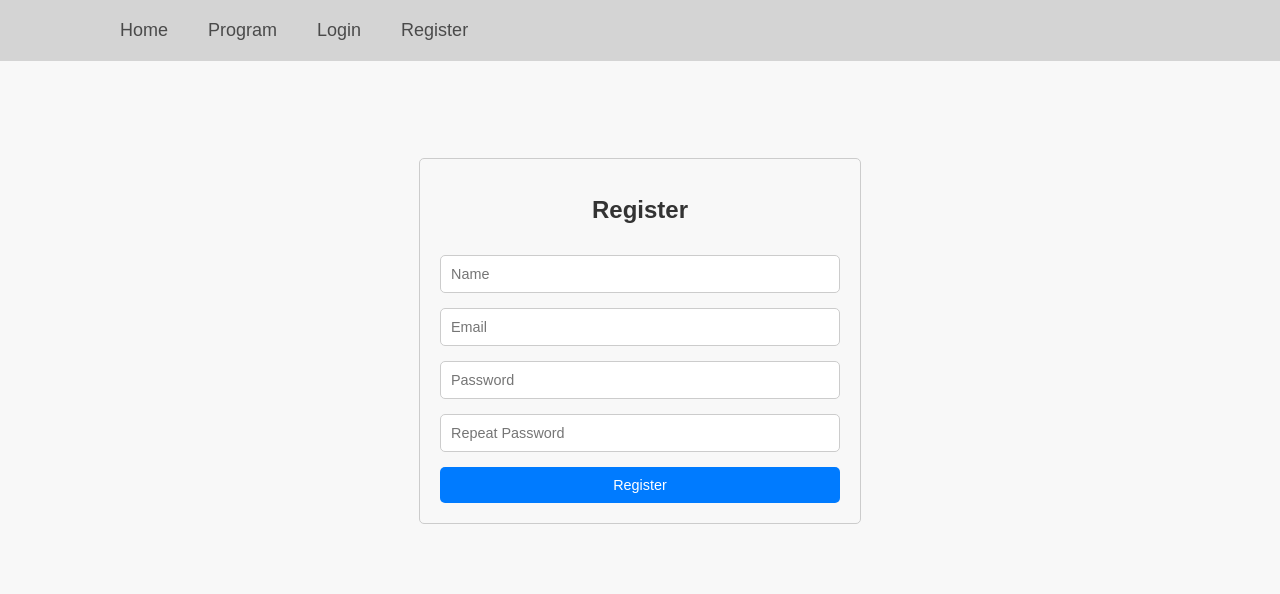
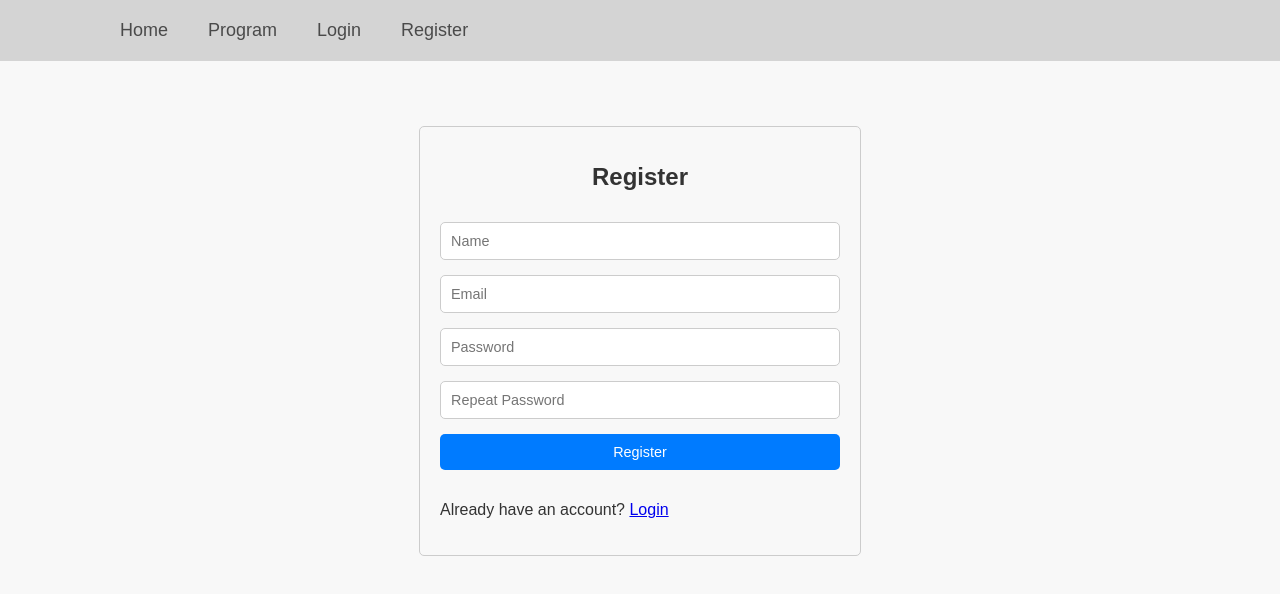
Before and after one commit to PetyoVeselinovMitev/SoftuniExamProject, a React (Vite) app in the folder client/: page /register in a window 1280 px wide. Shown: the top 594 px of the page. Built offline with nearby package versions, Linux system fonts and the light colour scheme.

Commit message:
additianal functions in login and register forms

```diff
--- a/client/src/components/login/Login.jsx
+++ b/client/src/components/login/Login.jsx
@@ -2,7 +2,7 @@
 import './Login.css';
 import { useForm } from '../../hooks/useForm';
 import { useUserLogin } from '../../hooks/useAuth';
-import { useNavigate } from 'react-router-dom';
+import { Link, useNavigate } from 'react-router-dom';
 
 const initialValues = { email: '', password: '' }
 
@@ -61,6 +61,7 @@
                 />
                 {error && <p className="error">{error}</p>}
                 <button type="submit">login</button >
+                <p>Don't have an account? <Link to="/register">Register</Link></p>
             </form>
         </div>
     );
--- a/client/src/components/register/Register.jsx
+++ b/client/src/components/register/Register.jsx
@@ -1,4 +1,4 @@
-import { useNavigate } from 'react-router-dom';
+import { Link, useNavigate } from 'react-router-dom';
 import { useUserRegister } from '../../hooks/useAuth';
 import './Register.css';
 import { useForm } from '../../hooks/useForm';
@@ -79,8 +79,8 @@
                         <span>{error}</span>
                     </p>
                 )}
-
                 <button type="submit">Register</button>
+                <p>Already have an account? <Link to="/login">Login</Link></p>
             </form>
         </div>
     );
```
